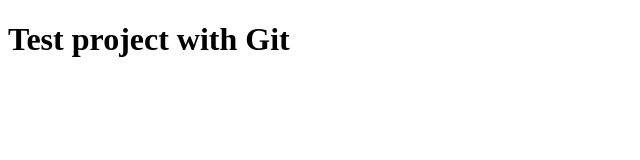
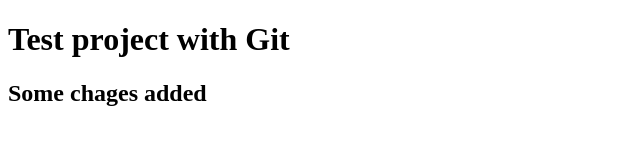
Before and after one commit to kamilairsalieva/githubproject, a plain HTML site: page index.html in a window 1280 px wide. Shown: the whole page, without its empty margins (0-640 px from the left). Drawn offline with Linux system fonts and the light colour scheme.

Commit message:
additional changes

```diff
--- a/index.html
+++ b/index.html
@@ -9,5 +9,6 @@
   </head>
   <body>
     <h1>Test project with Git</h1>
+    <h2>Some chages added</h2>
   </body>
 </html>
```
